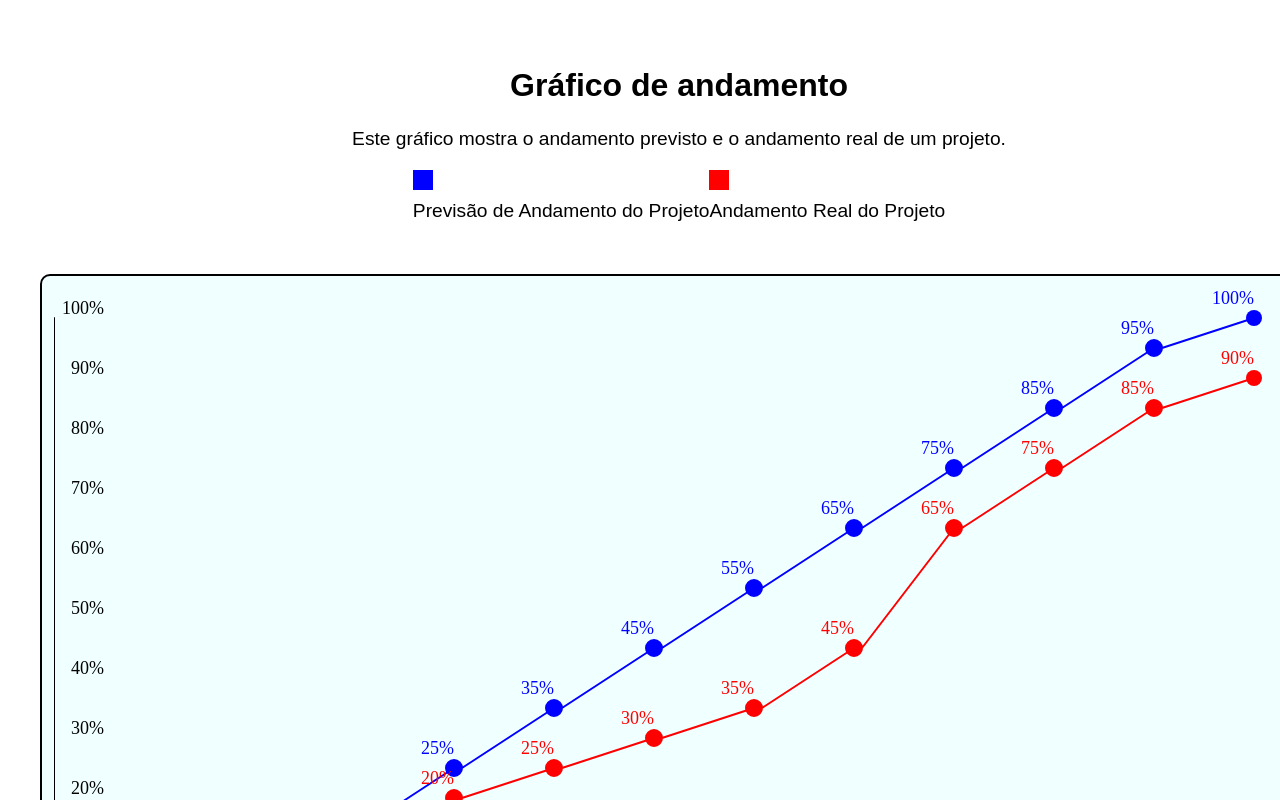
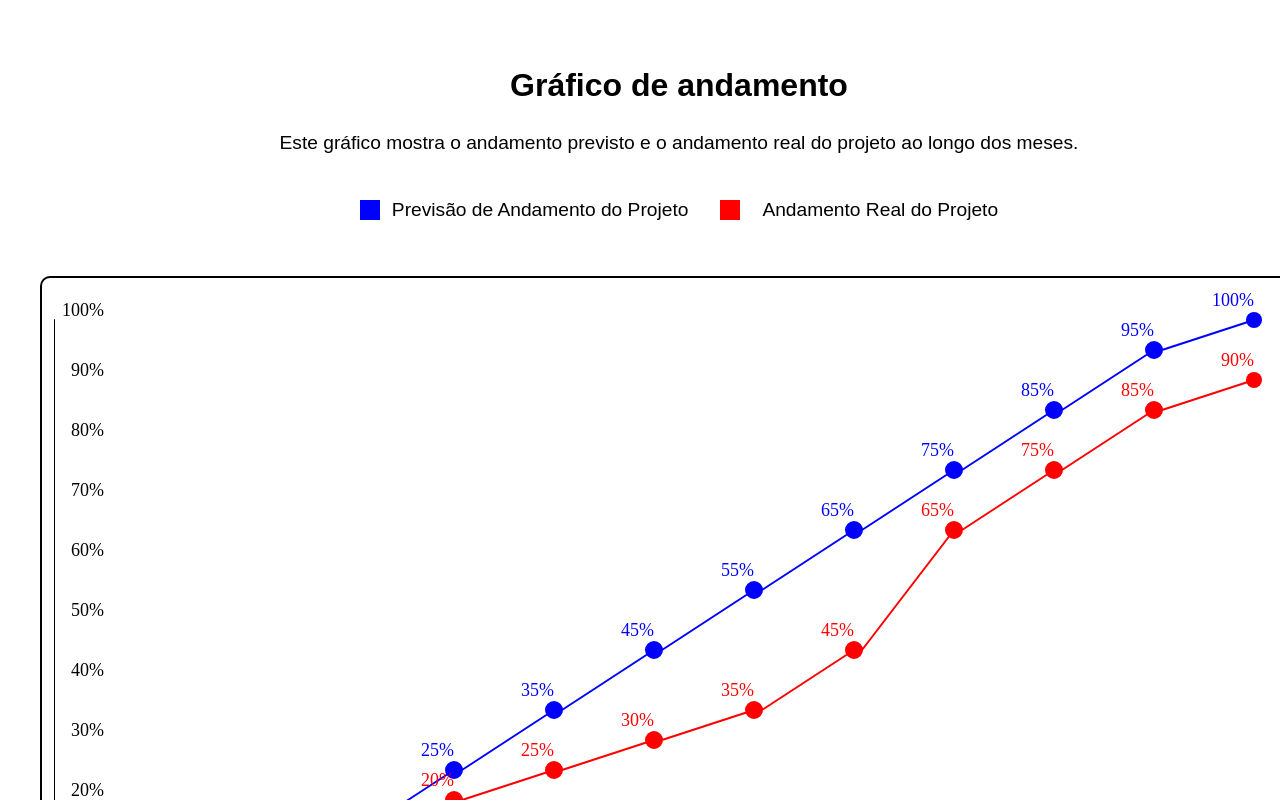
Before and after one commit to RomuloOliveira94/curvue-s, a Vue app: page / in a window 1280 px wide. Shown: the top 800 px of the page. Built offline with nearby package versions, Linux system fonts and the light colour scheme.

Commit message:
#add explain section

```diff
--- a/src/App.vue
+++ b/src/App.vue
@@ -8,8 +8,8 @@
       <div>
         <h1>Gráfico de andamento</h1>
         <p>
-          Este gráfico mostra o andamento previsto e o andamento real de um
-          projeto.
+          Este gráfico mostra o andamento previsto e o andamento real do projeto
+          ao longo dos meses.
         </p>
         <div class="obs-section">
           <div class="blue-section">
@@ -53,12 +53,24 @@
     margin-top: 1rem;
   }
 
+  .blue-section {
+    display: flex;
+    align-items: center;
+    margin-right: 2rem;
+    gap: 12px;
+  }
+
+  .red-section {
+    display: flex;
+    align-items: center;
+    gap: 12px;
+  }
+
   .line-blue {
     display: inline-block;
     width: 20px;
     height: 20px;
     background-color: blue;
-    margin-right: 10px;
   }
 
   .line-red {
--- a/src/assets/main.css
+++ b/src/assets/main.css
@@ -8,8 +8,6 @@
 }
 p {
   font-size: 1.2rem;
-  line-height: 1.5;
-  margin: 0 0 1rem;
 }
 
 a,
--- a/src/components/Canva.vue
+++ b/src/components/Canva.vue
@@ -148,7 +148,7 @@
     margin: 0 auto;
     border: 1px solid #000;
     padding: 12px;
-    background-color: azure;
+    background-color: white;
     border: 2px solid black;
     border-radius: 10px;
   }
```
